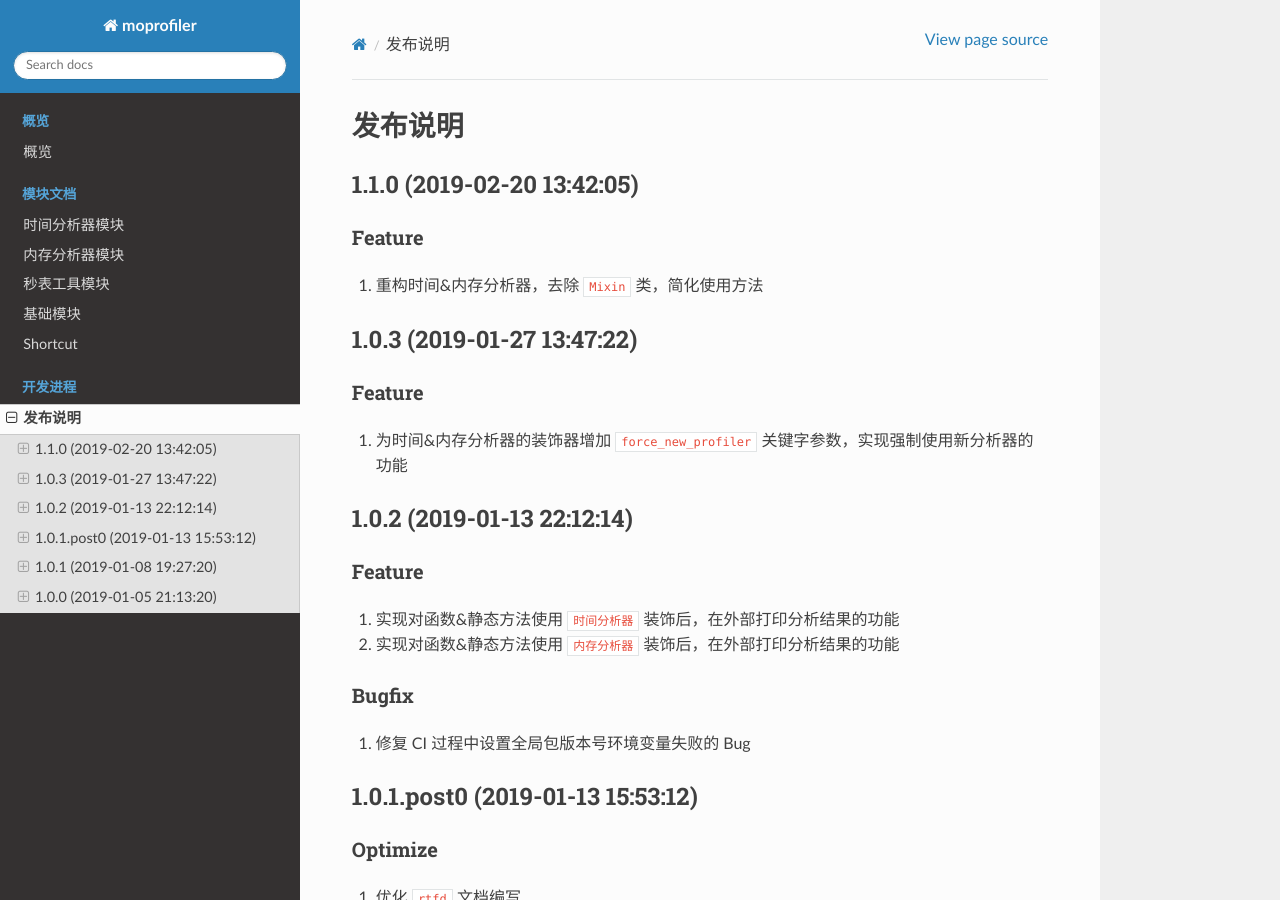
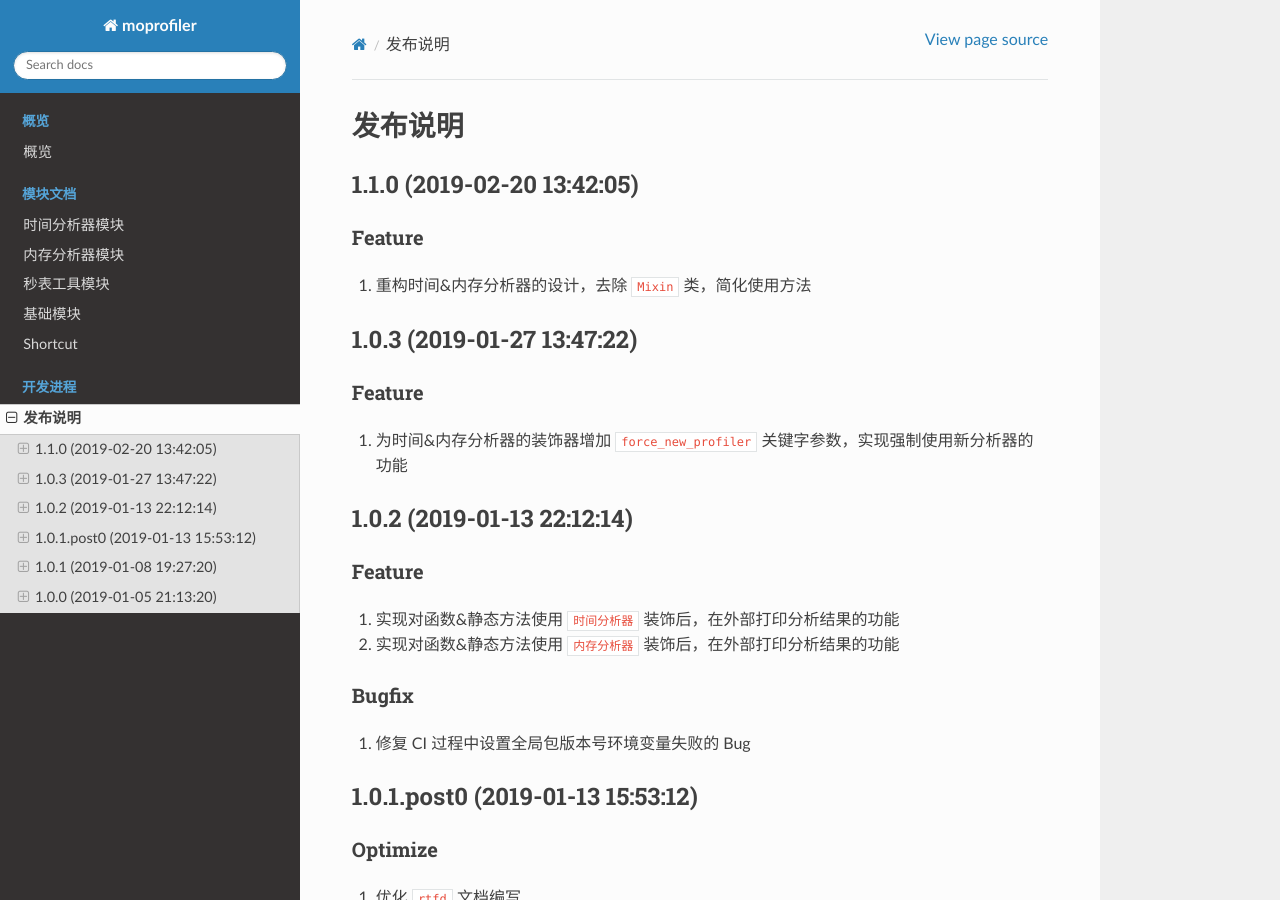
Before and after one commit to littlemo/moprofiler, a Sphinx documentation site: the page built from docs/source/develop/release.rst, in a window 1280 px wide and 900 px high. Built offline with Sphinx 7.4.7 and the Read the Docs theme 2.0.0, drawn with Linux system fonts in a browser that asks for light colours; formulas are drawn with MathJax 3.

Commit message:
Optimize: 优化发布说明的描述

```diff
--- a/docs/source/develop/release.rst
+++ b/docs/source/develop/release.rst
@@ -10,7 +10,7 @@
 Feature
 ~~~~~~~
 
-#. 重构时间&内存分析器，去除 ``Mixin`` 类，简化使用方法
+#. 重构时间&内存分析器的设计，去除 ``Mixin`` 类，简化使用方法
 
 
 1.0.3 (2019-01-27 13:47:22)
```
